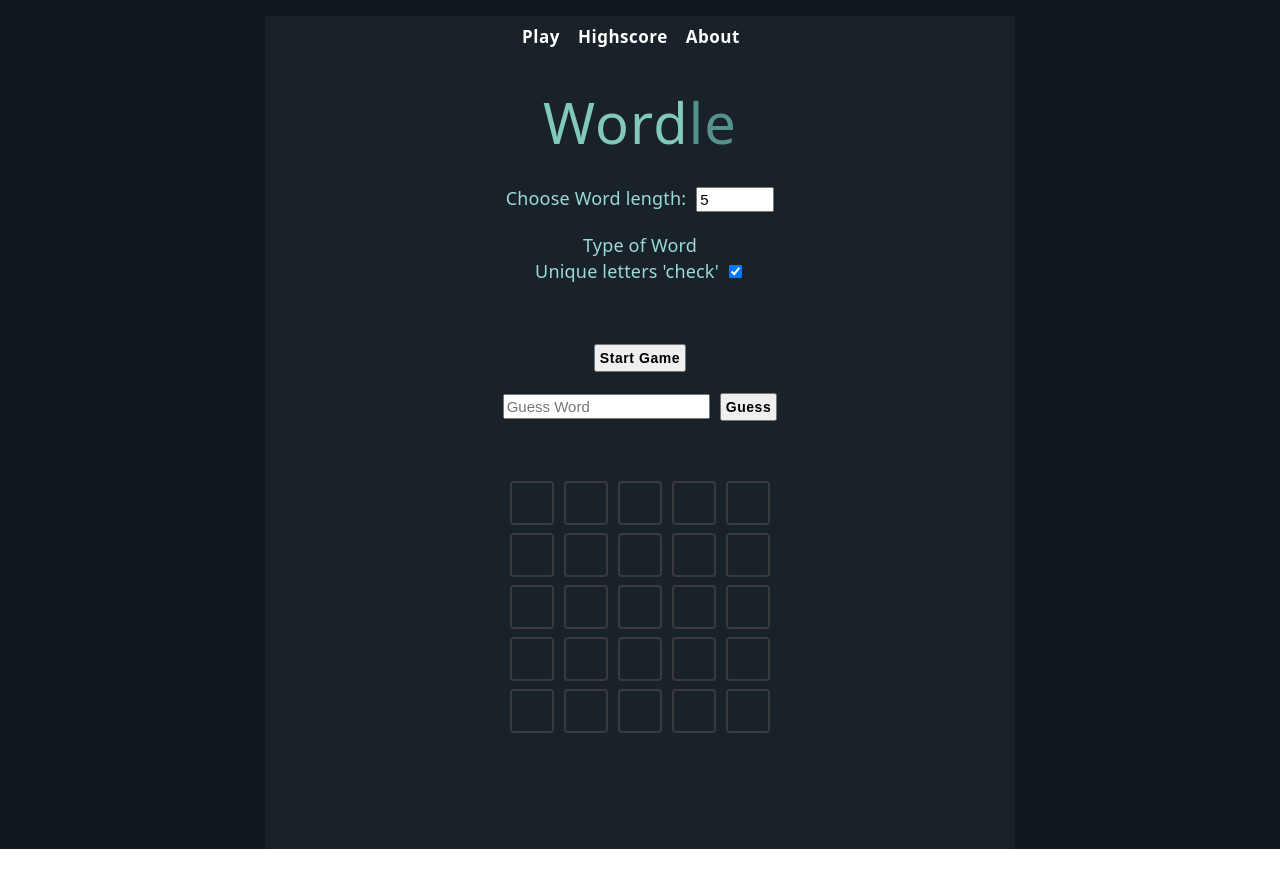
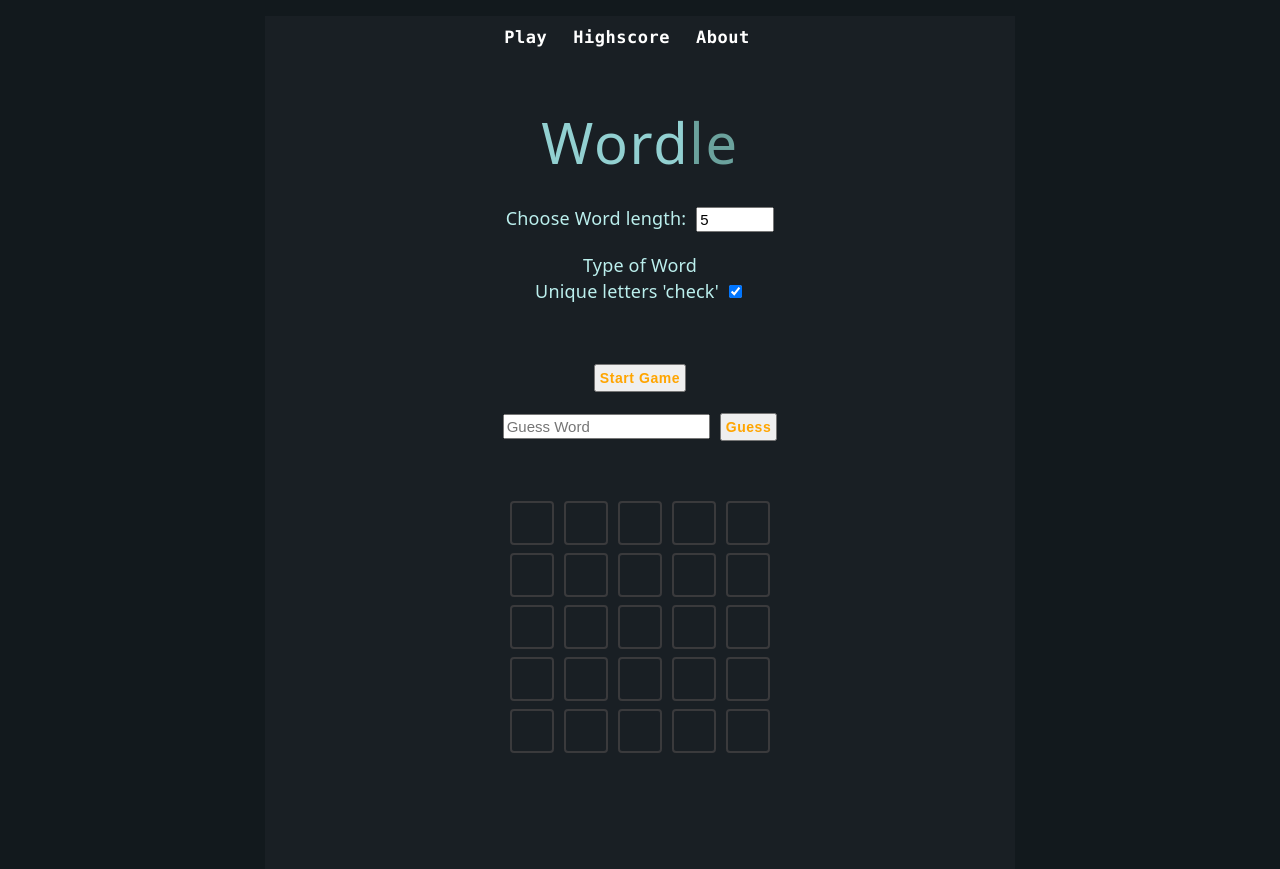
Before and after one commit to mastr777/wordle-spel_med_highscore-lista, a React (Vite) app in the folder wordle-game/: page / in a window 1280 px wide. Built offline with nearby package versions, Linux system fonts and the light colour scheme.

Commit message:
do some more styling and fixing for Game page

```diff
--- a/wordle-game/src/App.jsx
+++ b/wordle-game/src/App.jsx
@@ -1,17 +1,16 @@
-
 import { useState } from "react";
 
 const styles = {
   page: {
     width: "100%",
     minHeight: "100vh",
-    backgroundColor: "#0f171d",
+    backgroundColor: "#12191d",
     display: "flex",
     justifyContent: "center",
   },
 
   container: {
-    backgroundColor: "#1a2229",
+    backgroundColor: "#191f24",
     marginTop: "16px",
     padding: "5px",
     paddingBottom: "40px",
@@ -51,13 +50,14 @@
   },
 
   link: {
+    fontFamily: '"Lucida Console", "Courier New", monospace',
     color: "white",
-    marginRight: "18px",
+    marginRight: "26px",
     textDecoration: "none",
     fontSize: "17px",
     lineHeight: "135%",
-    fontWeight: "550",
-    letterSpacing: "0.03em"
+    fontWeight: "bold",
+    letterSpacing: "0.03em",
   },
 
   grid: {
@@ -65,11 +65,11 @@
     display: "flex",
     flexDirection: "column",
     gap: "8px",
-    alignItems: "center"
+    alignItems: "center",
   },
   gridRow: {
     display: "flex",
-    gap: "10px"
+    gap: "10px",
   },
   tile: {
     width: "40px",
@@ -81,13 +81,11 @@
     fontWeight: "bold",
     fontSize: "20px",
     textTransform: "uppercase",
-    borderRadius: "4px"
-  }
-
+    borderRadius: "4px",
+  },
 };
 
 function App() {
-
   const [word, setWord] = useState("");
   const [length, setLength] = useState(5);
   const [unique, setUnique] = useState(true);
@@ -120,7 +118,6 @@
     setPlayerName("");
     setGameStarted(false);
   };
-
 
   const getWord = () => {
     const numericLength = Number(length);
@@ -194,7 +191,6 @@
           setGameEnd(true);
           setHasWon(true);
           setElapsedTime(Date.now() - startTime);
-
         } else if (nextGuessCount >= maxGuesses) {
           setGameEnd(true);
           setHasWon(false);
@@ -241,7 +237,7 @@
 
   const emptyRow = Array.from({ length: safeLength }, () => ({
     letter: "",
-    status: "empty"
+    status: "empty",
   }));
 
   const gridRows = [...guesses];
@@ -250,16 +246,19 @@
     gridRows.push(emptyRow);
   }
 
-
   return (
     <div style={styles.page}>
-
       <div style={styles.container}>
-
         <nav style={{ marginBottom: "20px", marginTop: "2px" }}>
-          <a href="/" style={styles.link}>Play</a>
-          <a href="/highscore" style={styles.link}>Highscore</a>
-          <a href="/about" style={styles.link}>About</a>
+          <a href="/" style={styles.link}>
+            Play
+          </a>
+          <a href="/highscore" style={styles.link}>
+            Highscore
+          </a>
+          <a href="/about" style={styles.link}>
+            About
+          </a>
         </nav>
 
         <main
@@ -268,21 +267,19 @@
             minHeight: "700px",
             height: "auto",
             margin: "0 auto",
-        color: "#9adad9",
+            color: "#bbefed",
           }}
         >
           <div>
             <h1
               style={{
-            color: "#82c9bc",
-            letterSpacing: "0.02em",
-            marginTop: "60px"
+                color: "#92d0d1",
+                letterSpacing: "0.03em",
+                marginTop: "80px",
               }}
             >
-          Word<span style={{ color: "#56928c" }}>le</span>
+              Word<span style={{ color: "#6ba29d" }}>le</span>
             </h1>
-
-
 
             <div style={{ marginTop: "50px" }}>
               <span>
@@ -292,15 +289,23 @@
                   value={length}
                   min="3"
                   max="9"
-              onChange={e => setLength(e.target.value)}
-              style={{ marginLeft: "10px", fontSize: "15px", paddingLeft: "6px", padding: "2px", width: "70px" }}
+                  onChange={(e) => setLength(e.target.value)}
+                  style={{
+                    marginLeft: "10px",
+                    fontSize: "15px",
+                    paddingLeft: "6px",
+                    padding: "2px",
+                    width: "70px",
+                  }}
                   disabled={gameStarted && !gameEnd}
                 />
               </span>
             </div>
 
-        <div style={{ marginTop: "20px" }} >
-          <p>Type of <span style={{ fontWeight: "500" }}>Word</span></p>
+            <div style={{ marginTop: "20px" }}>
+              <p>
+                Type of <span style={{ fontWeight: "500" }}>Word</span>
+              </p>
               <span>
                 Unique letters 'check'
                 <input
@@ -313,7 +318,17 @@
               </span>
             </div>
 
-        <button style={{ marginTop: "60px", fontSize: "14px", letterSpacing: "0.04em", padding: "4px", fontWeight: "bold"}} onClick={getWord}>
+            <button
+              style={{
+                color: "orange",
+                marginTop: "60px",
+                fontSize: "14px",
+                letterSpacing: "0.04em",
+                padding: "4px",
+                fontWeight: "bold",
+              }}
+              onClick={getWord}
+            >
               {gameStarted || gameEnd ? "New Game" : "Start Game"}
             </button>
 
@@ -336,26 +351,47 @@
                 type="text"
                 value={guess}
                 onChange={(e) => setGuess(e.target.value)}
-            onKeyDown={e => {
+                onKeyDown={(e) => {
                   if (e.key === "Enter" && !gameEnd) {
                     submitGuess();
                   }
                 }}
-            style={{ fontSize: "15px", paddingLeft: "6px", padding: "2px" } }
+                style={{ fontSize: "15px", paddingLeft: "6px", padding: "2px" }}
                 placeholder="Guess Word"
                 disabled={gameEnd}
               />
 
-          <button onClick={submitGuess} disabled={gameEnd} style={{ marginLeft: "10px", fontSize: "14px", letterSpacing: "0.04em", padding: "4px", fontWeight: "bold" }}>
-            Guess</button>
+              <button
+                onClick={submitGuess}
+                disabled={gameEnd}
+                style={{
+                  color: "orange",
+                  marginLeft: "10px",
+                  fontSize: "14px",
+                  letterSpacing: "0.04em",
+                  padding: "4px",
+                  fontWeight: "bold",
+                }}
+              >
+                Guess
+              </button>
             </div>
 
-        <p style={{ display: "block", height: "50px", visibility: "visible", margin: "0" }}>
+            <p
+              style={{
+                display: "block",
+                height: "50px",
+                visibility: "visible",
+                margin: "0",
+              }}
+            >
               {result}
             </p>
 
             {elapsedTime !== null && (
-          <p style={{ marginBottom: "20px", color: "gray" }}>Time: {(elapsedTime / 1000).toFixed(1)} seconds</p>
+              <p style={{ marginBottom: "20px", color: "gray" }}>
+                Time: {(elapsedTime / 1000).toFixed(1)} seconds
+              </p>
             )}
 
             {hasWon && (
@@ -363,35 +399,38 @@
                 <input
                   type="text"
                   value={playerName}
-              onChange={e => setPlayerName(e.target.value)}
+                  onChange={(e) => setPlayerName(e.target.value)}
                   placeholder="Type your name"
-              style={{ fontSize: "15px", paddingLeft: "6px", padding: "2px" } }
+                  style={{
+                    fontSize: "15px",
+                    paddingLeft: "6px",
+                    padding: "2px",
+                  }}
                 />
 
-            <button onClick={saveScore} disabled={!playerName || scoreSaved} style={styles.button}>
+                <button
+                  onClick={saveScore}
+                  disabled={!playerName || scoreSaved}
+                  style={styles.button}
+                >
                   Save score
                 </button>
               </div>
             )}
 
-
-
             <div style={styles.grid}>
               {gridRows.map((guessRow, rowIndex) => (
                 <div key={rowIndex} style={styles.gridRow}>
                   {guessRow.map((item, index) => {
-
                     let bgColor = "transparent";
                     let border = "2px solid #3a3a3c";
 
                     if (item.status === "correct") {
                       bgColor = "#538d4e";
                       border = "2px solid #538d4e";
-
                     } else if (item.status === "misplaced") {
                       bgColor = "#b59f3b";
                       border = "2px solid #b59f3b";
-
                     } else if (item.status === "incorrect") {
                       bgColor = "#3a3a3c";
                       border = "2px solid #3a3a3c";
@@ -403,7 +442,7 @@
                         style={{
                           ...styles.tile,
                           backgroundColor: bgColor,
-              border: border
+                          border: border,
                         }}
                       >
                         {item.letter}
@@ -413,7 +452,6 @@
                 </div>
               ))}
             </div>
-
           </div>
         </main>
       </div>
```
Lines whose indentation alone changed are shown as unchanged.
